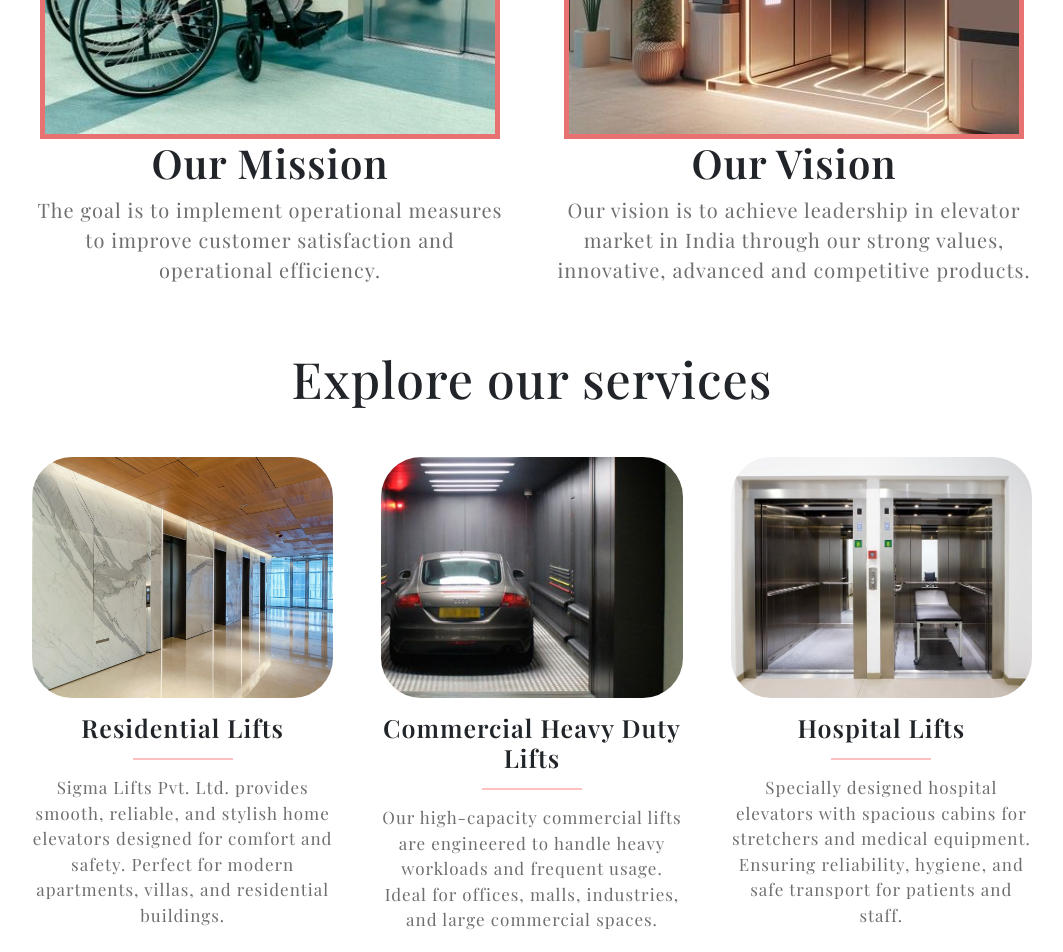
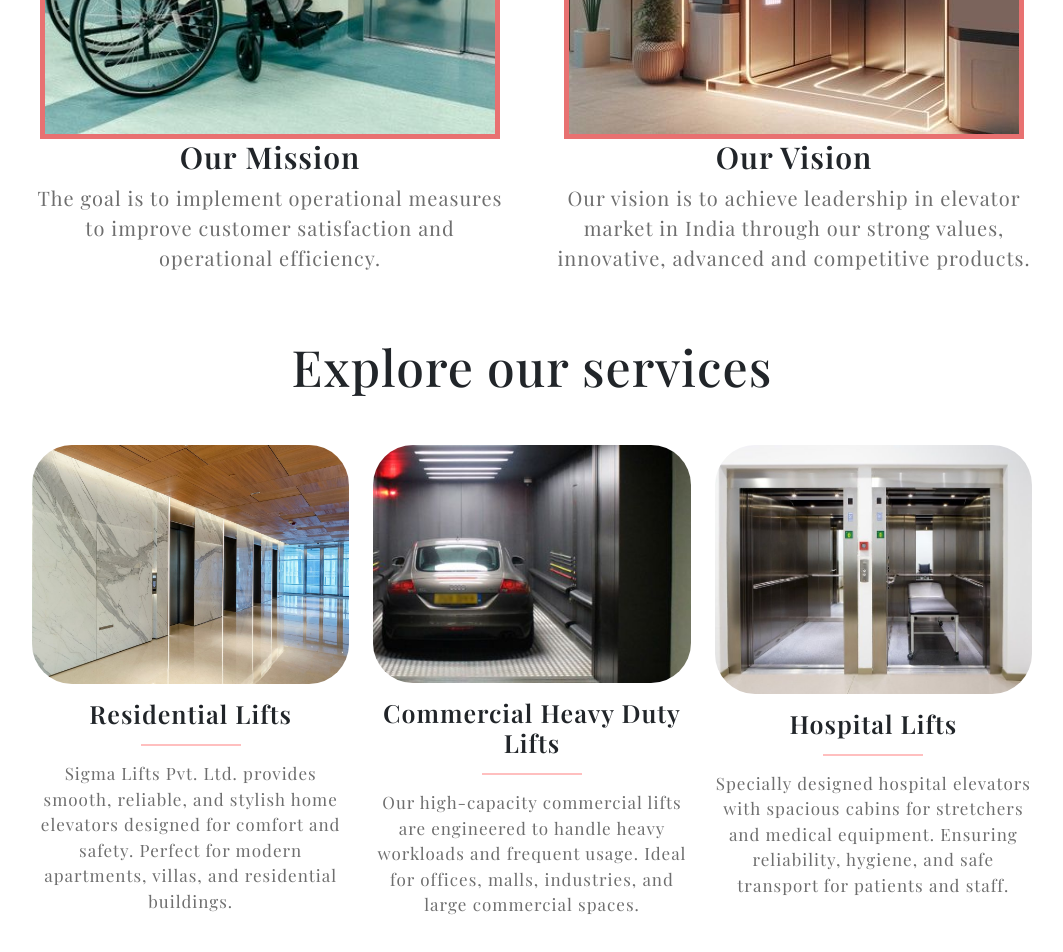
Before and after one commit to goleasmita/sigma_elevators, a React (Vite) app: page /#/ in a window 1280 px wide. Shown: the part 2180-3132 px from the top of the page, without its empty margins (108-1171 px from the left). Built offline with nearby package versions, Linux system fonts and the light colour scheme.

Commit message:
Fix Bootstrap modal

```diff
--- a/src/components/Navbar.jsx
+++ b/src/components/Navbar.jsx
@@ -241,6 +241,7 @@ export default function Navbar() {
                   name="location"
                   className="form-control custom-input"
                   placeholder="Enter location"
+                  required
                 />
               </div>
             </div>
--- a/src/index.css
+++ b/src/index.css
@@ -59,10 +59,17 @@ p {
   transform: scale(1.05);
 }
 
-@media (max-width: 1000px) {
+@media (max-width: 550px) {
   .home-base {
-    width: 350px;
-    height: 400px;
+    height: 300px;
+    width: 300px;
+  }
+}
+
+@media (max-width: 400px) {
+  .home-base {
+    height: 200px;
+    width: 200px;
   }
 }
 
@@ -527,6 +534,9 @@ p {
   }
   .home-main {
     background: #ba3432;
+  }
+  .home2 img {
+    /* height: 370px !important; */
   }
 }
 
--- a/src/pages/Home.jsx
+++ b/src/pages/Home.jsx
@@ -152,7 +152,7 @@ export default function Home() {
             <div className="home-base ">
               <img src={mission} className="img-fluid" alt="" />
             </div>
-            <h1 style={{ fontSize: "40px", fontWeight: "600" }}>Our Mission</h1>
+            <h1 style={{ fontSize: "30px", fontWeight: "600" }}>Our Mission</h1>
             <p style={{ fontSize: "20px" }}>
               The goal is to implement operational measures to improve customer
               satisfaction and operational efficiency.
@@ -162,7 +162,7 @@ export default function Home() {
             <div className="home-base">
               <img src={vision} alt="" />
             </div>
-            <h1 style={{ fontSize: "40px", fontWeight: "600" }}>Our Vision</h1>
+            <h1 style={{ fontSize: "30px", fontWeight: "600" }}>Our Vision</h1>
             <p style={{ fontSize: "20px" }}>
               Our vision is to achieve leadership in elevator market in India
               through our strong values, innovative, advanced and competitive
@@ -173,10 +173,11 @@ export default function Home() {
       </div>
 
       {/* our services  */}
+
       <div className="container home2  text-center " style={{ width: "80%" }}>
         <h1 className="mb-5">Explore our services</h1>
-        <div className="row  g-5">
-          <div className="col-lg-4" data-aos="fade-up">
+        <div className="row align-items-start">
+          <div className="col-lg-4 pb-5" data-aos="fade-up">
             <img
               src={lifts}
               alt=""
@@ -199,7 +200,7 @@ export default function Home() {
             </p>
           </div>
 
-          <div className="col-lg-4" data-aos="zoom-in">
+          <div className="col-lg-4 pb-5" data-aos="zoom-in">
             <img
               src={lifts2}
               alt=""
@@ -222,7 +223,7 @@ export default function Home() {
             </p>
           </div>
 
-          <div className="col-lg-4" data-aos="fade-left">
+          <div className="col-lg-4 mb-0" data-aos="fade-left">
             <img
               src={lifts3}
               alt=""
```
